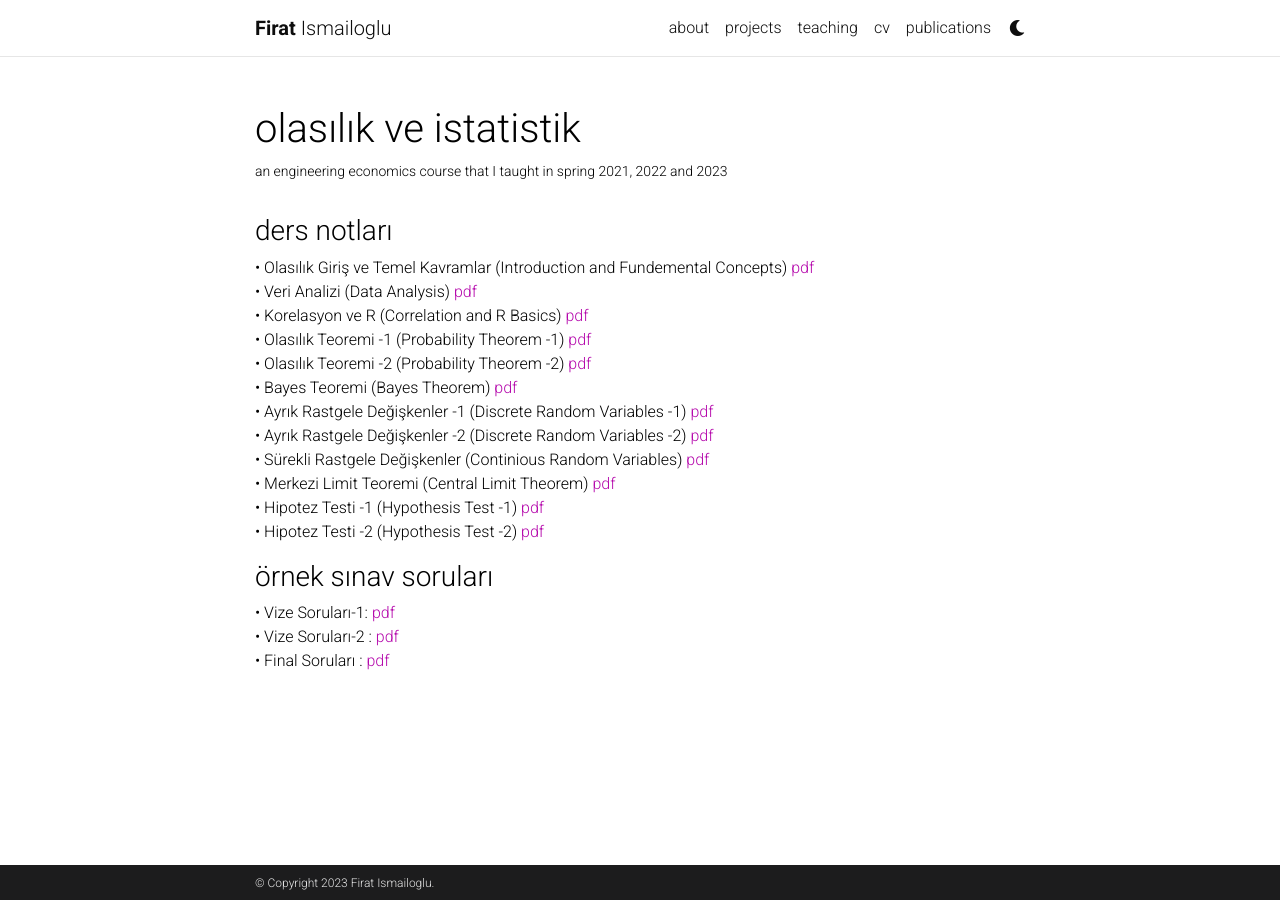
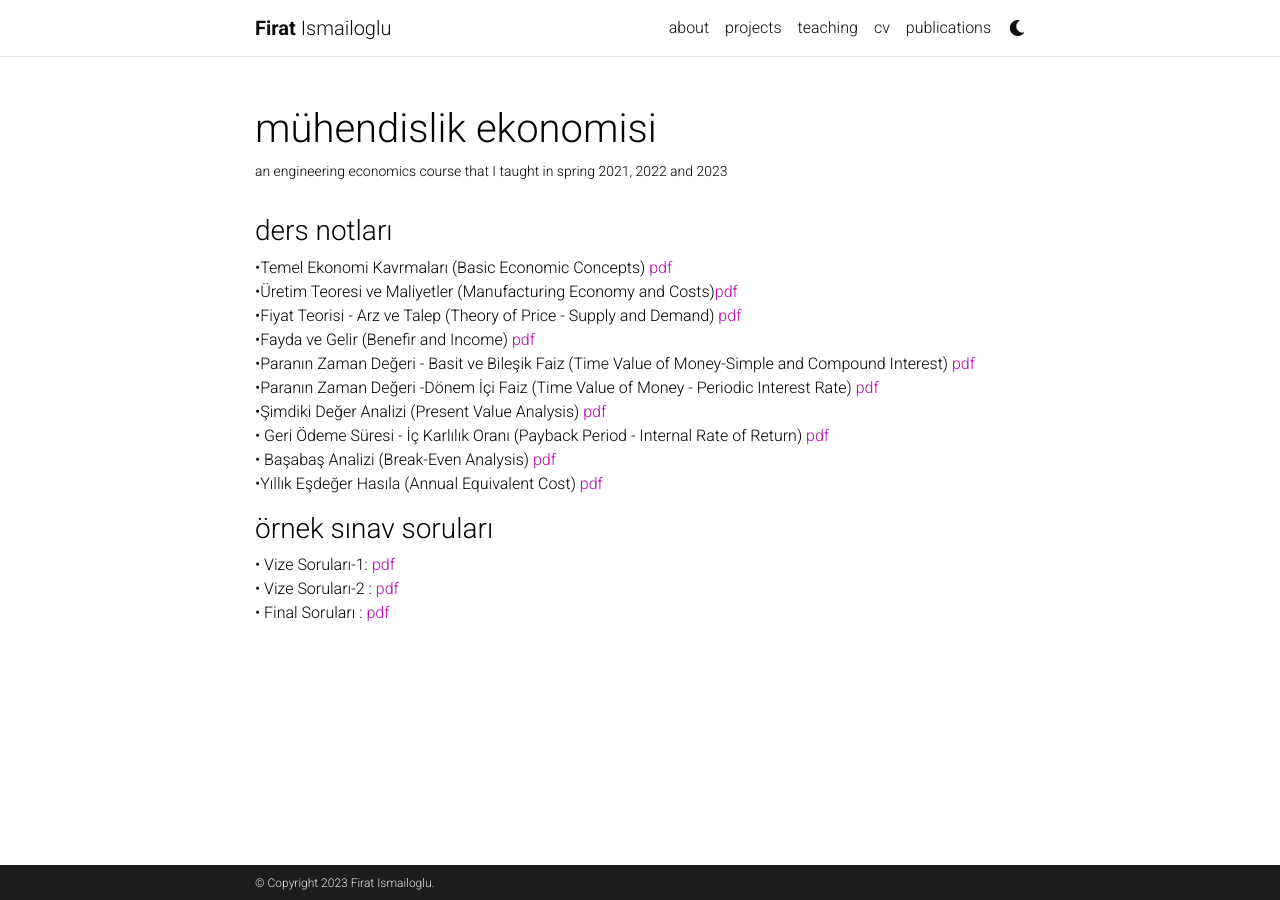
Before and after one commit to FiratIsmailoglu/firatismailoglu.github.io, a Jekyll site: the page built from _projects/engineering_economics.md, in a window 1280 px wide. Built offline with Jekyll 4.4.1, drawn with Linux system fonts in a browser that asks for light colours; comment, search, counter and statistics services are not loaded; a style sheet for code colours, icons or effects is not loaded.

Commit message:
Update engineering_economics.md

```diff
--- a/_projects/engineering_economics.md
+++ b/_projects/engineering_economics.md
@@ -1,6 +1,6 @@
 ---
 layout: page
-title: olasılık ve istatistik
+title: mühendislik ekonomisi
 description: an engineering economics course that I taught in spring 2021, 2022 and 2023
 img: assets/img/engin.jpg
 importance: 1
@@ -12,18 +12,18 @@ category: work
 
 
 
-&#8226; Olasılık Giriş ve Temel Kavramlar (Introduction and Fundemental Concepts) [pdf](/assets/pdf/firism_olas?l?k_stat_temel_kavramlar.pdf)<br />
-&#8226; Veri Analizi (Data Analysis) [pdf](/assets/pdf/firism_olas?l?k_stat_veri_analizi.pdf)<br />
-&#8226; Korelasyon ve R (Correlation and R Basics)  [pdf](/assets/pdf/firism_olas?l?k_stat_korelasyon_r.pdf)<br />
-&#8226; Olasılık Teoremi -1 (Probability Theorem -1)  [pdf](/assets/pdf/firism_olas?l?k_stat_olas?l?k_1.pdf)<br />
-&#8226; Olasılık Teoremi -2 (Probability Theorem -2)  [pdf](/assets/pdf/assets/pdf/firism_olas?l?k_stat_olas?l?k_2.pdf)<br />
-&#8226;  Bayes Teoremi (Bayes Theorem)  [pdf](/assets/pdf/assets/pdf/firism_olas?l?k_stat_bayes_teoremi.pdf)<br />
-&#8226; Ayrık Rastgele Değişkenler -1 (Discrete Random Variables -1)  [pdf](/assets/pdf/firism_olas?l?k_stat_ayr?k_rastgele_de?i?kenler.pdf)<br />
-&#8226; Ayrık Rastgele Değişkenler -2 (Discrete Random Variables -2)  [pdf](/assets/pdf/firism_olas?l?k_stat_ayr?k_rastgele_de?i?kenler_2.pdf)<br />
-&#8226; Sürekli Rastgele Değişkenler (Continious Random Variables) [pdf](/assets/pdf/firism_olas?l?k_stat_sürekli_rastgele_de?i?kenler.pdf)<br />
-&#8226; Merkezi Limit Teoremi (Central Limit Theorem)  [pdf](/assets/pdf/firism_olas?l?k_stat_merkezi_limit_teoremi.pdf)<br />
-&#8226; Hipotez Testi -1 (Hypothesis Test -1)   [pdf](/assets/pdf/firism_olas?l?k_stat_hipotez_testi_1.pdf)<br />
-&#8226; Hipotez Testi -2 (Hypothesis Test -2)   [pdf](/assets/pdf/firism_olas?l?k_stat_hipotez_testi_2.pdf)<br />
+&#8226;Temel Ekonomi Kavrmaları (Basic Economic Concepts) [pdf](/assets/pdf/firism_müh_eko_temel_ekonomi_kavramlari.pdf)<br />
+&#8226;Üretim Teoresi ve Maliyetler (Manufacturing Economy and Costs)[pdf](/assets/pdf/firism_müh_eko_üretim_teoresi_maliyetler.pdf)<br />
+&#8226;Fiyat Teorisi - Arz ve Talep (Theory of Price - Supply and Demand) [pdf](/assets/pdf/firism_müh_eko_fiyat_teorisi_arz_talep.pdf)<br />
+&#8226;Fayda ve Gelir (Benefir and Income) [pdf](/assets/pdf/firism_müh_eko_fayda_ve_gelir.pdf)<br />
+&#8226;Paranın Zaman Değeri - Basit ve Bileşik Faiz (Time Value of Money-Simple and Compound Interest) [pdf](/assets/pdf/firism_müh_eko_paranin_zaman_degeri_basit_bilesik_faiz.pdf)<br />
+&#8226;Paranın Zaman Değeri -Dönem İçi  Faiz (Time Value of Money - Periodic Interest Rate) [pdf](/assets/pdf/firism_müh_eko_paranin_zaman_degeri_dönem_içi_faiz.pdf)<br />
+&#8226;Şimdiki Değer Analizi (Present Value Analysis) [pdf](/assets/pdf/firism_müh_eko_şimdiki_değer_analizi.pdf)<br />
+&#8226; Geri Ödeme Süresi - İç Karlılık Oranı (Payback Period - Internal Rate of Return) [pdf](/assets/pdf/firism_müh_eko_geri_ödeme_süresi_karlilik_orani.pdf)<br />
+&#8226; Başabaş Analizi (Break-Even Analysis) [pdf](/assets/pdf/firism_müh_eko_başabaş_analizi.pdf)<br />
+&#8226;Yıllık Eşdeğer Hasıla (Annual Equivalent Cost) [pdf](/assets/pdf/firism_müh_eko_yıllık_eşdeğer_hasıla.pdf)<br />
+
+
 
 
 
```
